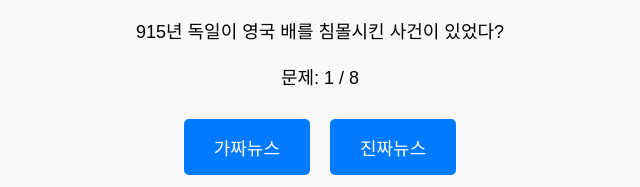
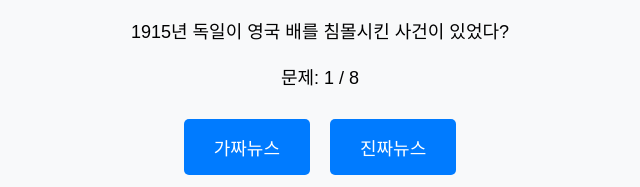
Before and after one commit to 43879/Fakenews, a plain HTML site: page index.html in a window 1280 px wide. Shown: the part 435-622 px from the top of the page, 320-960 px from the left. Drawn offline with Linux system fonts and the light colour scheme.

Commit message:
Update index.html

```diff
--- a/index.html
+++ b/index.html
@@ -97,9 +97,9 @@
 <script>
   // 문제와 정답 배열 정의
   var questions = [
-    { question: "915년 독일이 영국 배를 침몰시킨 사건이 있었다?", answer: 2, explanation: "정답입니다! 이는 진짜뉴스입니다. 1915년 5월 8일 미국항을 출발한 루시타니아호가 독일 U보트가 쏜 어뢰를 맞고 침몰한 사건은 진짜였다. 이 사고로 1천 2백여명 사망했고 사망자 중 128명이 미국인이었다. 독일은 이 배가 영국 배고 미국제 군수품이 실려있었기에 공격했다고 말하며 적법한 전쟁행위였다고 주장했다. " },
+    { question: "1915년 독일이 영국 배를 침몰시킨 사건이 있었다?", answer: 2, explanation: "정답입니다! 이는 진짜뉴스입니다. 1915년 5월 8일 미국항을 출발한 루시타니아호가 독일 U보트가 쏜 어뢰를 맞고 침몰한 사건은 진짜였다. 이 사고로 1천 2백여명 사망했고 사망자 중 128명이 미국인이었다. 독일은 이 배가 영국 배고 미국제 군수품이 실려있었기에 공격했다고 말하며 적법한 전쟁행위였다고 주장했다. " },
     { question: "1945년 모스크바 3상회의 때 소련은 신탁통치를, 미국은 조선의 즉시 독립을 주장 했다?", answer: 1, explanation: "정답입니다! 이는 가짜뉴스입니다. 동아일보는 1945년 12월 27일 기사 첫 면에 모스크바 3상회의에서 소련은 신탁통치를, 미국은 조선의 즉시 독립을 주장했다고 보도했으나 이는 반대로 보도한 것으로 실제로 소련은 조선의 즉시 독립을, 미국은 신탁통치를 주장했다. 이 오보로 인하여 조선은 신탁 찬성과 반대의 소용돌이에 휘말리며 좌우가 분열되며 극심한 혼란에 빠진다." },
-    { question: "상해에 3.1중학이라는 이름의 학교가 있었다?", answer: 2, explanation: "정답입니다! 이는 진짜뉴스입니다. 상해에서 우리 유학생을 교양하고 지도하는 기관인 고등교육기관은 1924년 가을에 개학한 뒤 계속 발전해 정식 중학으로 조직을 변경하기로 했다. 상해에 완전한 중학이 설립되면 해외동포들의 자제를 교육시킬 조선에서도 자녀를 경성에 유학시키는 것보다 더 편하겠다고 희망하는 사람도 많이 있었다. 그래서 확정된 바는 이지만 이름을 3.1 중학이라 정했고 기부금도 천여 원이 들어와 오는 가을부터는 개학할 예정이다. " },
+    { question: "상해에 3.1중학이라는 이름의 학교가 있었다?", answer: 2, explanation: "정답입니다! 이는 진짜뉴스입니다. 상해에서 우리 유학생을 교양하고 지도하는 기관인 고등교육기관은 1924년 가을에 개학한 뒤 계속 발전해 정식 중학으로 조직을 변경하기로 했다. 상해에 완전한 중학이 설립되면 해외동포들의 자제를 교육시킬 조선에서도 자녀를 경성에 유학시키는 것보다 더 편하겠다고 희망하는 사람도 많이 있었다. 그래서 확정된 바는 아니지만 이름을 3.1 중학이라 정했고 기부금도 천여 원이 들어와 오는 가을부터는 개학할 예정이다. " },
     { question: "조선어를 가르치는 일본인 교사가 있었다?", answer: 2, explanation: "정답입니다! 이는 진짜뉴스입니다. 인천 제2공립보통학교에서 일본 선생이 조선어를 가르치는 일이 있었다. 이로 인해 학생들이 적지 않은 불편을 받았고, 당국자들의 답변으로는 “그는 일본인이지만 조선인이나 발음도 정확하고 조선어 선생이 잠시 없어서 그런 것이지 계속 조선말을 일본 선생이 가르칠 계획은 아니다.” 라고 했지만 새 학기가 되어도 선생이 바뀌지 않지 아이들은 크게 곤란해했고 학부형들도 비난하는 목소리가 점점 높아졌다. " },
     { question: "'가난 때문에 쫓겨가는 이주민이 있다?", answer: 2, explanation: "정답입니다! 이는 진짜 뉴스입니다. 경북도 내 각 군에서는 근일 춘궁기를 당해 수백명 씩 만주로 이주하고 있는데 부호의 도시 대구에도 세궁민이 1만 7천 5백여 명에 달했다. 당국에서도 그 구제에 부심하고 있으나 그 방도가 탁상공론에 불과하고 실질적으로는 하등이 효과가 없었다. " },
     { question: "1970년 서울에서 아파트가 무너진 일이 있다?", answer: 2, explanation: "정답입니다! 이는 진짜뉴스입니다. 실제로 완공된 지 5개월 만에 붕괴된 아파트가 있었다. 1970년 서울 와우 시민아파트가 무너져 37명이 사망했다. 5층 15동이 무너져 군장비, 경찰, 예비군 등이 동원되어 36명이 구출되었고 이웃 3동 주민들도 대피하는 큰 사고였다." },
```
